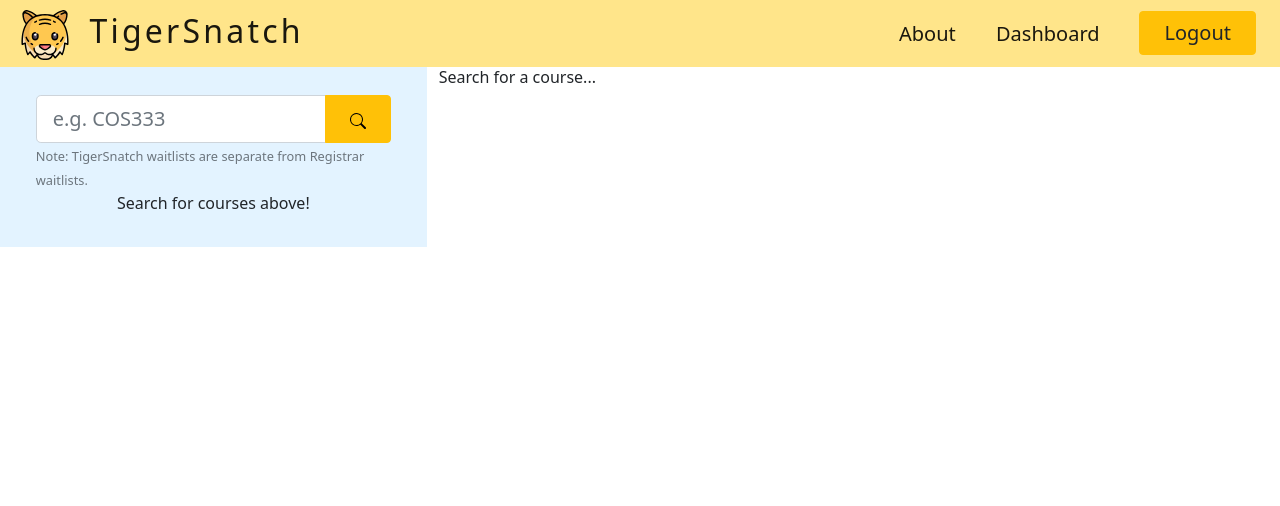
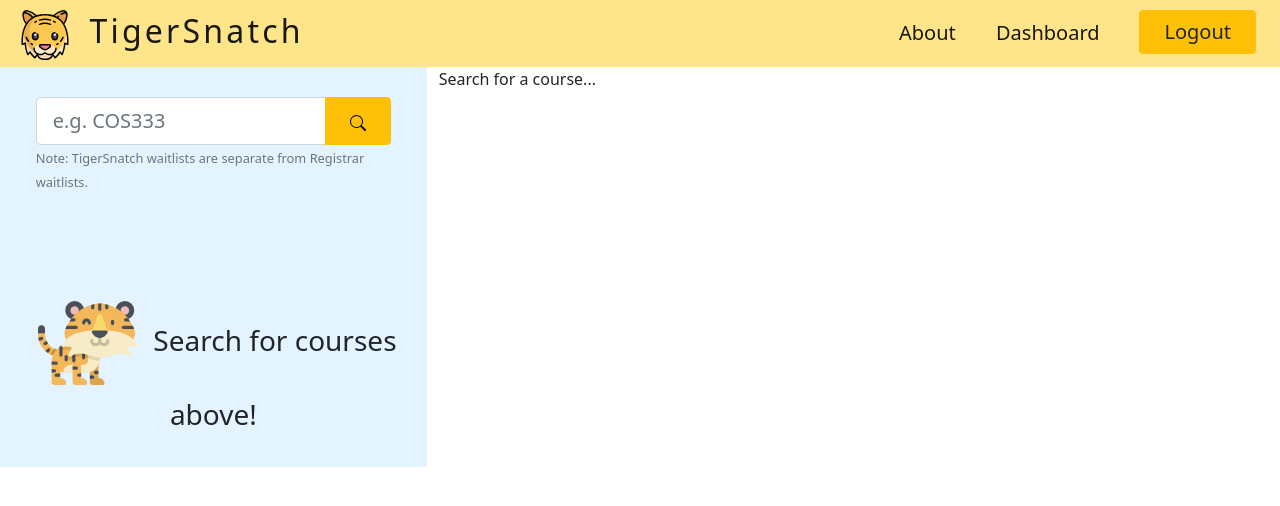
Before and after one commit to shannon-heh/TigerSnatch, a Flask app: page /course in a window 1280 px wide. Shown: the top 506 px of the page. Run offline with Flask 2, Linux system fonts and the light colour scheme; the visitor is signed in with stand-in values (Sample User, id 1); parts of the project's set-up code (start-up, migrations or seed data) failed here and were passed over.

Commit message:
fix course refresh bug, added more css

```diff
--- a/static/styles.css
+++ b/static/styles.css
@@ -11,13 +11,8 @@
     --color-blue: #e3f3ff 64%;
 }
 
-/* .vsc-initialized {
+.vsc-initialized {
     height: 100%;
-} */
-
-.navbar#nav {
-    background-color: #ffe58a;
-    height: 4.2rem;
 }
 
 html {
@@ -25,14 +20,33 @@ html {
 }
 
 div#main.container-fluid {
-    /* margin-top: 4.2rem; */
-    height: 90%;
+    min-height: 100%;
+    overflow: hidden;
+}
+
+div#main.container-fluid {
+    height: 100%;
     overflow: scroll;
 }
 
 div.row.align-items-start {
     height: 100%;
 }
+
+.navbar#nav {
+    background-color: #ffe58a;
+    height: 4.2rem;
+}
+
+ul.navbar-nav {
+    margin-top: -1px;
+    background: #ffe68ab1;
+}
+/*
+.navbar-collapse li > form > #logout-btn {
+    margin-top: 10px;
+    margin-bottom: 10px;
+} */
 
 .navbar-brand#nav-logo {
     letter-spacing: 0.1em;
@@ -50,6 +64,10 @@ div.row.align-items-start {
 div#search-results {
     height: 90%;
     overflow: scroll;
+}
+
+td {
+    white-space: nowrap !important;
 }
 
 div.card.search-results-card {
@@ -81,6 +99,7 @@ small#course-search-help {
 }
 
 p#search-results-message {
+    padding-top: 100px;
     text-align: center;
 }
 
@@ -91,6 +110,8 @@ a {
 
 div#dashboard-wrapper {
     padding-top: 30px;
+    height: 100%;
+    overflow: scroll;
     /* margin-bottom: 20px; */
 }
 
--- a/templates/base.html
+++ b/templates/base.html
@@ -8,12 +8,21 @@
       $(document).ready(function() {
           $('.search-results-link').click(function(e) {
             e.preventDefault();
+
+            $('*').css("pointer-events", "none")
+            $('*').css("pointer", "wait")
+            $('*').css("filter", "blur(1px)")
+
             course_link = $(this).closest('a').attr('href')
             $.get(`${course_link}&refresh=false`,
                   function(res) {
                     $('#course-wrapper').html(res)
                     $('#dashboard-wrapper').html(res)
                     window.history.pushState(res, 'hello', course_link)
+
+                    $('*').css("filter", "")
+                    $('*').css("pointer", "")
+                    $('*').css("pointer-events", "")
                 });
           })
 
@@ -86,7 +95,7 @@
 
       </script>
     </head>
-   <body style="padding-top:65px">
+   <body style="padding-top:4.2rem">
       {% include 'nav.html' %}
       <div id="main" class="container-fluid">
         <div class="row align-items-start">
--- a/templates/course_info.html
+++ b/templates/course_info.html
@@ -8,7 +8,7 @@
 </div>
 
 <div class="table-responsive-lg">
-    <table class="table table-hover">
+    <table class="table table-hover table-striped">
         <thead>
             <tr>
                 <th scope="col">Section</th>
--- a/templates/nav.html
+++ b/templates/nav.html
@@ -24,7 +24,7 @@
     </div>
     <div id="navbarNavAltMarkup" class="collapse navbar-collapse">
         <ul class="navbar-nav">
-            <!-- to undo: replace "true" with "dashboard"; delete "active" from About -->
+            <!-- to undo: replace "true" with "dashboard"; delete "active" from About; remove margin -->
             {% if true %}
             <li class="nav-item">
                 <a
@@ -57,8 +57,12 @@
             </li>
             {% endif %}
             <li>
-                <form id="logout-btn" class="d-flex mx-4" action="/logout" method="get">
-                    <button class="btn btn-warning text-dark fs-5 px-4 fw-light" type="submit">
+                <form class="d-flex mx-4" action="/logout" method="get">
+                    <button
+                        id="logout-btn"
+                        class="btn btn-warning text-dark fs-5 px-4 fw-light"
+                        type="submit"
+                    >
                         Logout
                     </button>
                 </form>
--- a/templates/search_results.html
+++ b/templates/search_results.html
@@ -2,7 +2,16 @@
     {% if search_res == [] %}
     <p id="search-results-message">No matches! Try another course query.</p>
     {% elif search_res is none %}
-    <p id="search-results-message">Search for courses above!</p>
+    <p id="search-results-message" class="fw-light fs-3">
+        <img
+            src="/static/search-tiger.svg"
+            width="100"
+            height="100"
+            alt="TigerSnatch search"
+            class="d-inline-block align-text-center mx-2"
+        />
+        Search for courses above!
+    </p>
     {% else %} {% for course in search_res %}
     <div>
         <div id="search-results-{{course.courseid}}" class="card search-results-card">
```
Also changed, not shown: monitor.py (+5 -5 lines), monitor_utils.py (+6 -4 lines), templates/dashboard_table.html (+12 -10 lines), static/search-tiger.svg (added).
